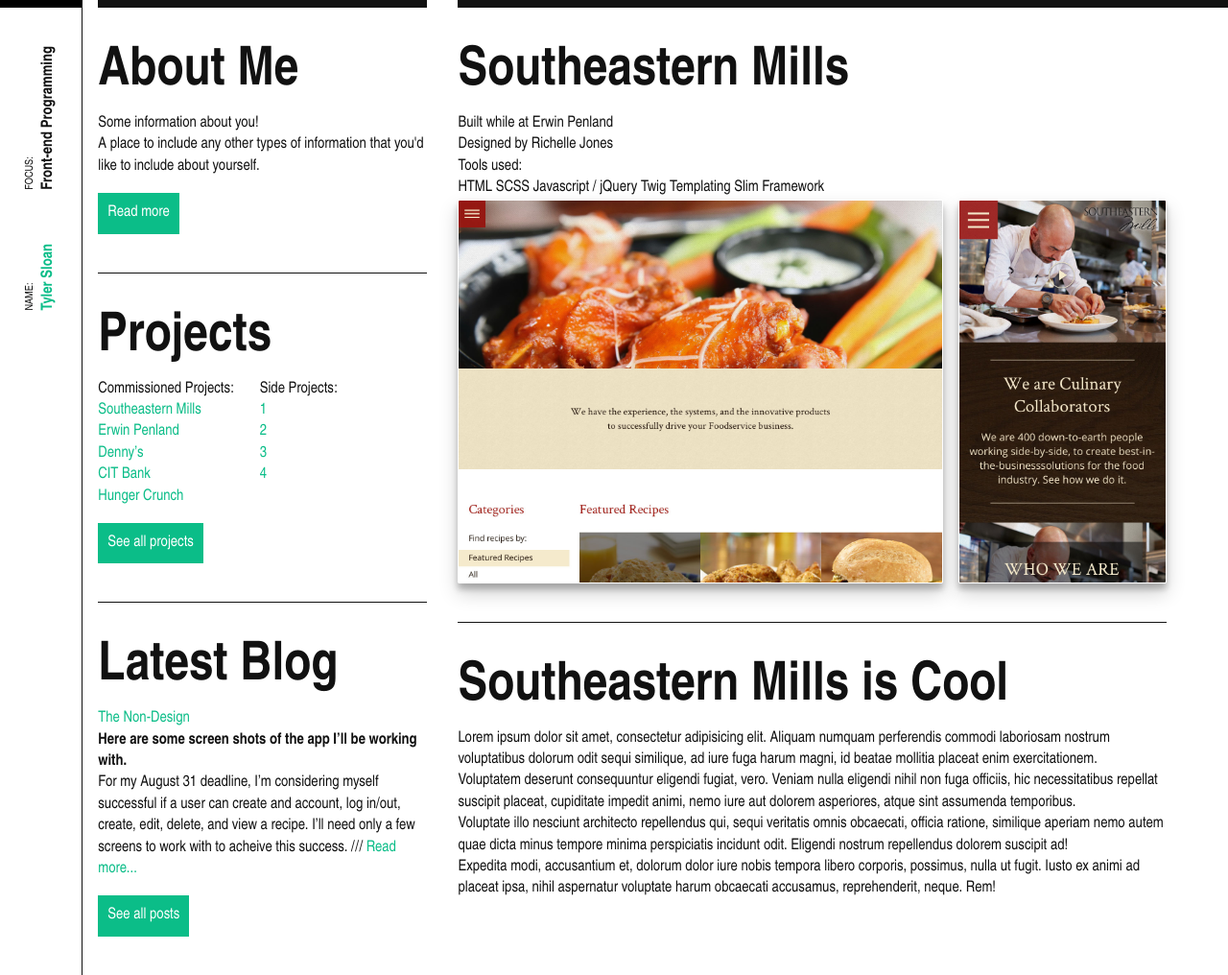
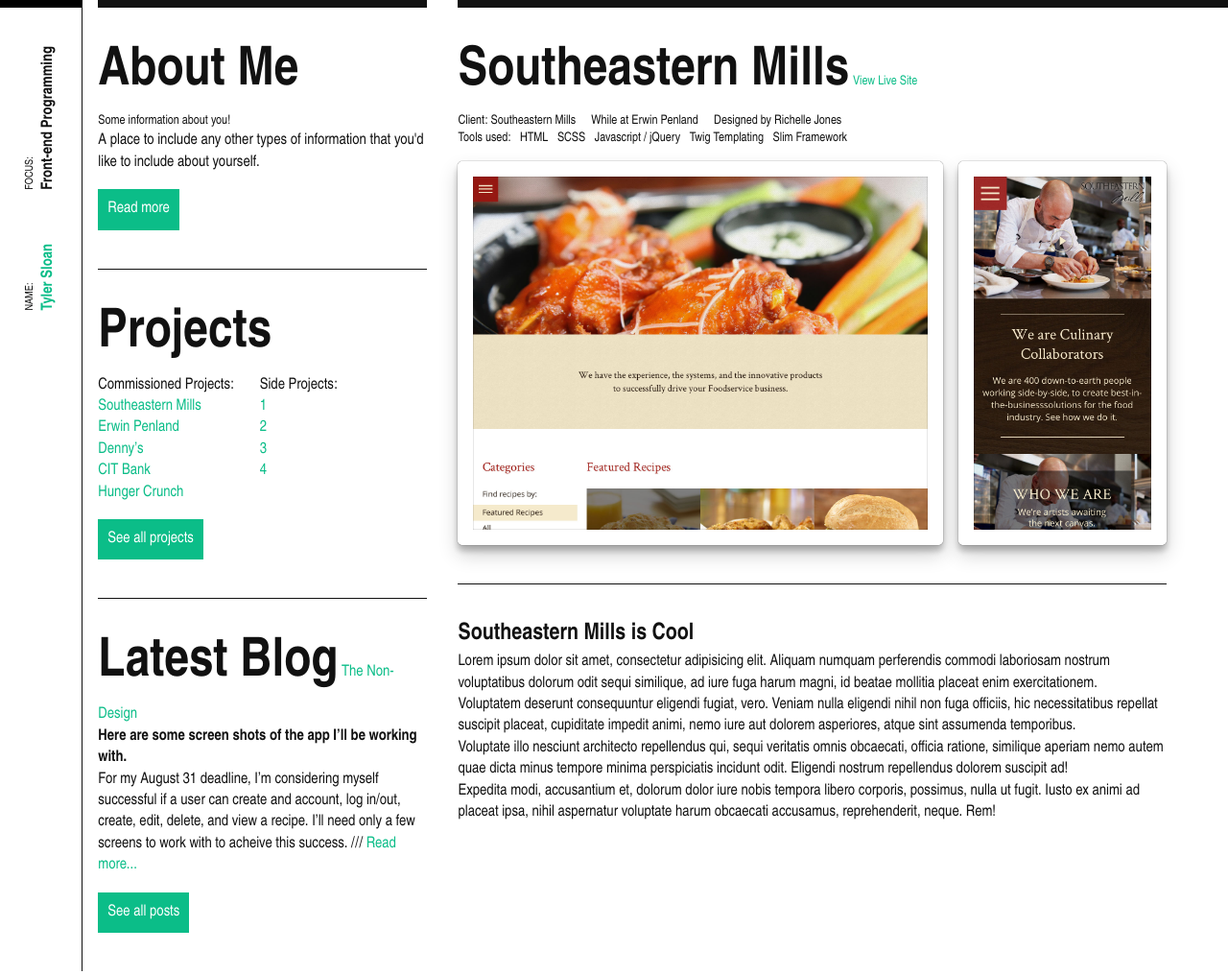
Before and after one commit to tylersloan/tylersloan.github.io, a Jekyll site: the page built from _projects/southeastern-mills.md, in a window 1280 px wide. Shown: the whole page at 96% size. Built offline with Jekyll 4.4.1, drawn with Linux system fonts in a browser that asks for light colours; Markdown is read by kramdown in place of the engine named in the settings.

Commit message:
redesign screenshots

```diff
--- a/_layouts/project.html
+++ b/_layouts/project.html
@@ -8,31 +8,42 @@
     <h2 class="section__title">
       {{ page.title }}
     </h2>
+    <p class="link"><a href="{{ page.liveUrl }}" target="_blank">View Live Site</a></p>
   </header>
 
   <main>
-    <section class="section">
-      {% if page.company %}<p>Built while at {{ page.company }}</p>{% endif %}
-      {% if page.designer %}<p>Designed by {{ page.designer }}</p>{% endif %}
+    <section class="section meta">
+      <ul class="list--inline">
+        <li class="list--inline__item">
+          {% if page.client %}<span class="project__credit">Client: {{ page.client }}</span>{% endif %}
+        </li>
+        <li class="list--inline__item">
+          {% if page.company %}<span class="project__credit">While at {{ page.company }}</span>{% endif %}
+        </li>
+        <li class="list--inline__item">
+          {% if page.designer %}<span class="project__credit">Designed by {{ page.designer }}</span>{% endif %}
+        </li>
+      </ul>
+
+      <ul class="list--inline">
+        <li class="list--inline__item">Tools used:</li>
+        {% for tech in page.technologies %}
+        <li class="list--inline__item">{{ tech }}</li>
+        {% endfor %}
+      </ul>
     </section>
-    <ul class="list--inline">
-      <li>Tools used:</li>
-      {% for tech in page.technologies %}
-      <li class="list--inline__item">{{ tech }}</li>
-      {% endfor %}
-    </ul>
 
     <section class="screenshots">
       <div class="screenshot screenshot--desktop">
-        <img src="/images/screenshots/{{ page.title | slugify }}/{{ page.screenshots[0] }}" alt="">
+        <span><img src="/images/screenshots/{{ page.title | slugify }}/{{ page.screenshots[0] }}" alt=""></span>
       </div>
       <div class="screenshot screenshot--mobile">
-        <img src="/images/screenshots/{{ page.title | slugify }}/{{ page.screenshots[1] }}" alt="">
+        <span><img src="/images/screenshots/{{ page.title | slugify }}/{{ page.screenshots[1] }}" alt=""></span>
       </div>
     </section>
 
     <section class="section">
-      <h3 class="section__title">Southeastern Mills is Cool</h3>
+      <h3 class="section__title--secondary">Southeastern Mills is Cool</h3>
       {{ content }}
     </section>
   </main>
--- a/_projects/southeastern-mills.md
+++ b/_projects/southeastern-mills.md
@@ -3,8 +3,10 @@
 title: "Southeastern Mills"
 orderId: 001
 builtIn: "Summer 2015"
+client: "Southeastern Mills"
 designer: "Richelle Jones"
 company: "Erwin Penland"
+liveUrl: https://sem-pro.com
 technologies:
   - HTML
   - SCSS
--- a/_sass/_lists.scss
+++ b/_sass/_lists.scss
@@ -3,14 +3,14 @@
 		&__item {
 			display: inline-block;
 
-			~ &__item {
-				margin-left: 1em;
+			.meta & {
+				margin-right: 0.5em;
 			}
 		}
 	}
 
 	&--social {
-		// text-align: center;
+		display: -webkit-flex;display: -ms-flexbox;display: flex;
 
 		.header & {
 			bottom: 1em;
@@ -20,22 +20,13 @@
 		}
 
 		&__item {
-			display: inline-block;
-			// padding: 0 35%;
-			// width: 100%;
-			height: 1.5em;
-			margin: 0 0 0 3px;
+			display: block;
+			height: 3vw;
+			flex-wrap: wrap;
+			justify-content: space-between;
+			margin: 0 auto;
 
 			transition: .2s all ease;
-
-			@media screen and (max-width: 499px) {
-				// margin-bottom: 1.5em;
-			}
-
-			@media screen and (min-width: 500px) {
-				// padding: calc(1em/2) calc(1em/3);
-				// width: 45%;
-			}
 
 			&__icon {
 				display: block;
--- a/_sass/_project.scss
+++ b/_sass/_project.scss
@@ -1,5 +1,11 @@
 .project {
+	&__credit {
+		margin-right: 0.5em;
+	}
+}
 
+.meta {
+	font-size: 0.825em;
 }
 
 .screenshots {
@@ -7,11 +13,25 @@
 }
 
 .screenshot {
-	border: 1px solid $white;
-	border-radius: 2px;
-	box-shadow: 0 10px 20px rgba(0,0,0,0.19), 0 6px 6px rgba(0,0,0,0.23);
+	border: {
+		color: $white;
+		width: 1em;
+		style: solid;
+	}
+	border-radius: 5px;
+	box-shadow: 0 10px 20px rgba(0,0,0,0.19),
+				0 6px 6px rgba(0,0,0,0.23),
+				0 0 1px rgba($black, 1),
+				inset 0 0 1px $black;
 	height: 25em;
 	overflow: scroll;
+
+	span {
+		border-radius: 1px;
+		display: block;
+		position: relative;
+		z-index: -1;
+	}
 
 	&:first-of-type {
 		margin-right: 0.5em;
--- a/_sass/_section.scss
+++ b/_sass/_section.scss
@@ -10,6 +10,10 @@
 	~ .#{$section} {
 		margin-top: 2.5em;
 		padding-top: 2.5em;
+	}
+
+	&.meta {
+		margin-bottom: 1em;
 	}
 
 	.projects & {
@@ -96,7 +100,6 @@
 
 			.#{$section}__title {
 				// transform: translateX(2.5%);
-
 			}
 		}
 	}
@@ -111,7 +114,24 @@
 		margin-bottom: 0.25em;
 
 		@media screen and (min-width: 500px) {
+			display: inline-block;
 			font-size: 3.5em;
+			vertical-align: baseline;
+
+			+ p {
+				font-size: 0.825rem;
+				font-weight: $fw-normal;
+			}
+		}
+
+		&--secondary {
+			font-size: 1.15em;
+			line-height: 1;
+			margin-bottom: 0.25em;
+
+			@media screen and (min-width: 500px) {
+				font-size: 1.5em;
+			}
 		}
 	}
 }
--- a/_sass/_typography.scss
+++ b/_sass/_typography.scss
@@ -5,6 +5,11 @@
 p {
 	.page & {
 		font-size: 1.15em;
+	}
+
+	&.link {
+		display: inline-block;
+		vertical-align: baseline;
 	}
 }
 
```
